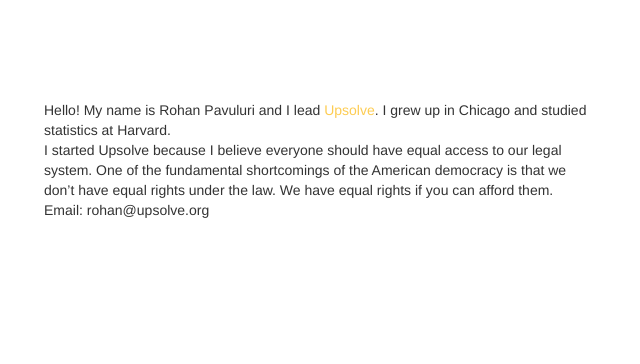
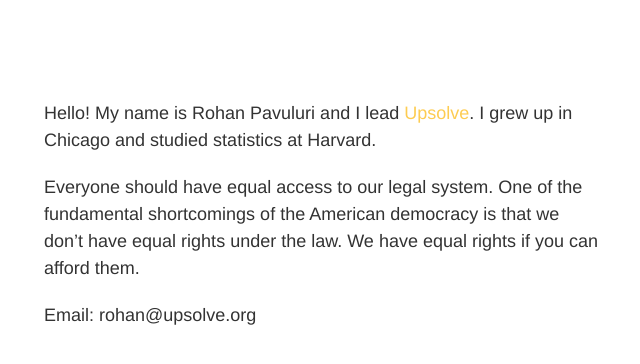
Before and after one commit to RPavuluri/RPavuluri.github.io, a website: page index.html in a window 1280 px wide. Shown: the whole page, without its empty margins (26-666 px from the left). Drawn offline with Linux system fonts and the light colour scheme; a web font is replaced by a local one.

Commit message:
Update index.html

```diff
--- a/index.html
+++ b/index.html
@@ -42,15 +42,15 @@
             <div class="row">
                 <div class="col-md-6">
                     <div class="device-container">
-                        <div>
+                        <p>
                             Hello! My name is Rohan Pavuluri and I lead <a href="https://upsolve.org/">Upsolve</a>. I grew up in Chicago and studied statistics at Harvard.
-                        </div>
-                        <div>
-                            I started Upsolve because I believe everyone should have equal access to our legal system. One of the fundamental shortcomings of the American democracy is that we don’t have equal rights under the law. We have equal rights if you can afford them.
-                        </div>
-                        <div>
+                        </p>
+                        <p>
+                            Everyone should have equal access to our legal system. One of the fundamental shortcomings of the American democracy is that we don’t have equal rights under the law. We have equal rights if you can afford them.
+                        </p>
+                        <p>
                             Email: rohan@upsolve.org
-                        </div>
+                        </p>
                     </div>
                 </div>
                 <div class="col-md-6">
```
